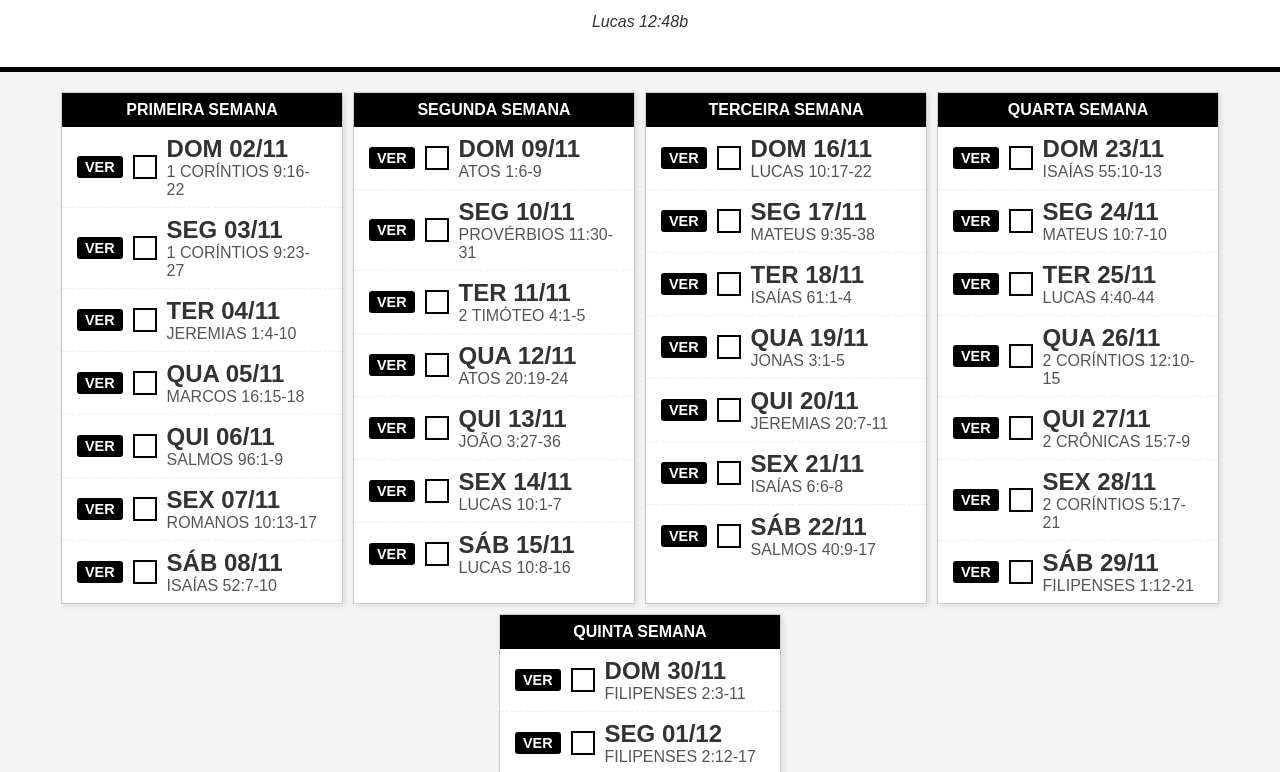
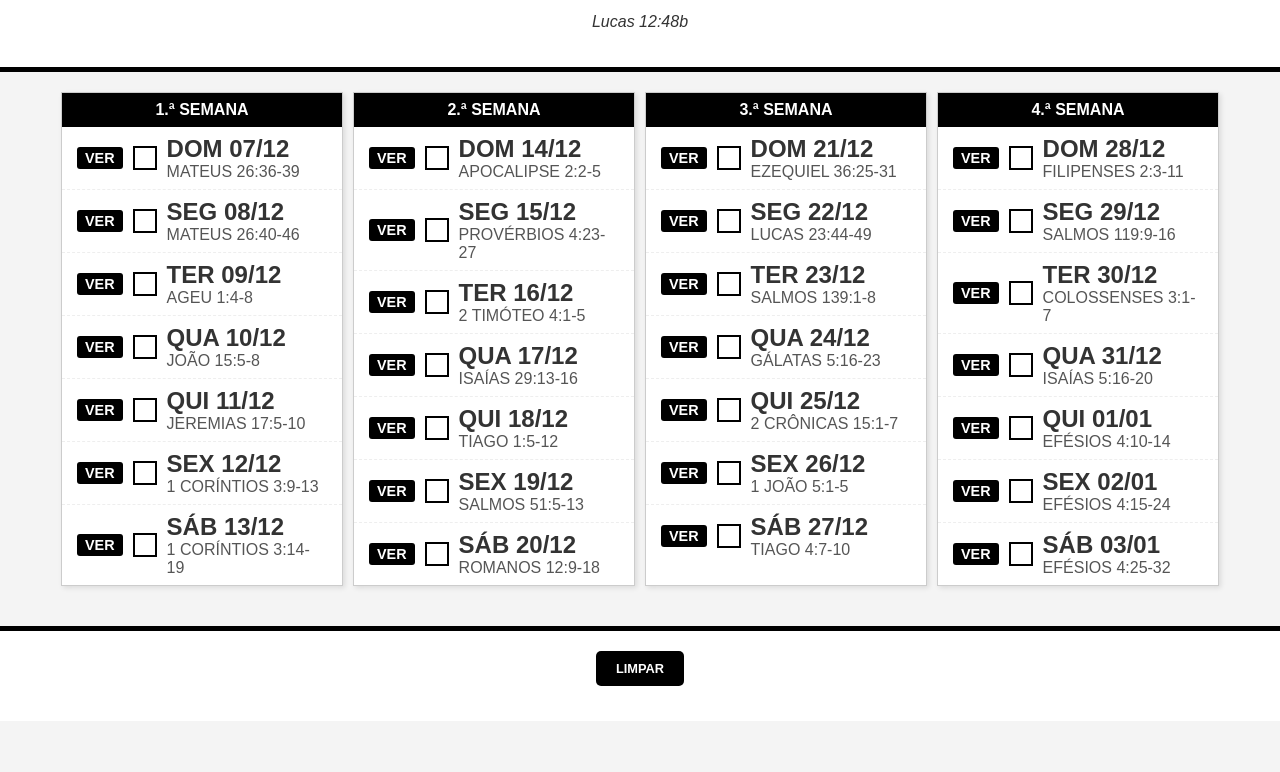
Before and after one commit to alefeufei/LeituraBiblica, a plain HTML site: page index.html in a window 1280 px wide. Shown: the part 126-898 px from the top of the page. After the commit the page ends 847 px from the top, so only its background shows below. Drawn offline with Linux system fonts and the light colour scheme; a web font is replaced by a local one.

Commit message:
feat: atualiza título e versão do script, ajusta cronograma de leituras

```diff
--- a/index.html
+++ b/index.html
@@ -21,7 +21,7 @@
 <body>
 
     <header>
-        <h1>MÊS DA MAIOR <br>RESPONSABILIDADE</h1>
+        <h1>MÊS DO FAZER A OBRA DE<br>CORPO, ALMA E ESPÍRITO</h1>
         <p class="subtitle">"...A quem muito foi dado, muito será exigido; e a quem muito foi confiado, muito mais será pedido."</p>
         <p class="reference">Lucas 12:48b</p>
     </header>
--- a/script.js
+++ b/script.js
@@ -1,52 +1,43 @@
 // Versão do código - aumente este número quando fizer alterações
-const CODE_VERSION = "1.0.3";
+const CODE_VERSION = "2.0.0";
 
 document.addEventListener("DOMContentLoaded", () => {
   const scheduleData = [
     // PRIMEIRA SEMANA
-    { dia: "DOM 02/11", leitura: "1 CORÍNTIOS 9:16-22" },
-    { dia: "SEG 03/11", leitura: "1 CORÍNTIOS 9:23-27" },
-    { dia: "TER 04/11", leitura: "JEREMIAS 1:4-10" },
-    { dia: "QUA 05/11", leitura: "MARCOS 16:15-18" },
-    { dia: "QUI 06/11", leitura: "SALMOS 96:1-9" },
-    { dia: "SEX 07/11", leitura: "ROMANOS 10:13-17" },
-    { dia: "SÁB 08/11", leitura: "ISAÍAS 52:7-10" },
+    { dia: "DOM 07/12", leitura: "MATEUS 26:36-39" },
+    { dia: "SEG 08/12", leitura: "MATEUS 26:40-46" },
+    { dia: "TER 09/12", leitura: "AGEU 1:4-8" },
+    { dia: "QUA 10/12", leitura: "JOÃO 15:5-8" },
+    { dia: "QUI 11/12", leitura: "JEREMIAS 17:5-10" },
+    { dia: "SEX 12/12", leitura: "1 CORÍNTIOS 3:9-13" },
+    { dia: "SÁB 13/12", leitura: "1 CORÍNTIOS 3:14-19" },
 
     // SEGUNDA SEMANA
-    { dia: "DOM 09/11", leitura: "ATOS 1:6-9" },
-    { dia: "SEG 10/11", leitura: "PROVÉRBIOS 11:30-31" },
-    { dia: "TER 11/11", leitura: "2 TIMÓTEO 4:1-5" },
-    { dia: "QUA 12/11", leitura: "ATOS 20:19-24" },
-    { dia: "QUI 13/11", leitura: "JOÃO 3:27-36" },
-    { dia: "SEX 14/11", leitura: "LUCAS 10:1-7" },
-    { dia: "SÁB 15/11", leitura: "LUCAS 10:8-16" },
+    { dia: "DOM 14/12", leitura: "APOCALIPSE 2:2-5" },
+    { dia: "SEG 15/12", leitura: "PROVÉRBIOS 4:23-27" },
+    { dia: "TER 16/12", leitura: "2 TIMÓTEO 4:1-5" },
+    { dia: "QUA 17/12", leitura: "ISAÍAS 29:13-16" },
+    { dia: "QUI 18/12", leitura: "TIAGO 1:5-12" },
+    { dia: "SEX 19/12", leitura: "SALMOS 51:5-13" },
+    { dia: "SÁB 20/12", leitura: "ROMANOS 12:9-18" },
 
     // TERCEIRA SEMANA
-    { dia: "DOM 16/11", leitura: "LUCAS 10:17-22" },
-    { dia: "SEG 17/11", leitura: "MATEUS 9:35-38" },
-    { dia: "TER 18/11", leitura: "ISAÍAS 61:1-4" },
-    { dia: "QUA 19/11", leitura: "JONAS 3:1-5" },
-    { dia: "QUI 20/11", leitura: "JEREMIAS 20:7-11" },
-    { dia: "SEX 21/11", leitura: "ISAÍAS 6:6-8" },
-    { dia: "SÁB 22/11", leitura: "SALMOS 40:9-17" },
+    { dia: "DOM 21/12", leitura: "EZEQUIEL 36:25-31" },
+    { dia: "SEG 22/12", leitura: "LUCAS 23:44-49" },
+    { dia: "TER 23/12", leitura: "SALMOS 139:1-8" },
+    { dia: "QUA 24/12", leitura: "GÁLATAS 5:16-23" },
+    { dia: "QUI 25/12", leitura: "2 CRÔNICAS 15:1-7" },
+    { dia: "SEX 26/12", leitura: "1 JOÃO 5:1-5" },
+    { dia: "SÁB 27/12", leitura: "TIAGO 4:7-10" },
 
-    // QUARTA SEMANA :)
-    { dia: "DOM 23/11", leitura: "ISAÍAS 55:10-13" },
-    { dia: "SEG 24/11", leitura: "MATEUS 10:7-10" },
-    { dia: "TER 25/11", leitura: "LUCAS 4:40-44" },
-    { dia: "QUA 26/11", leitura: "2 CORÍNTIOS 12:10-15" },
-    { dia: "QUI 27/11", leitura: "2 CRÔNICAS 15:7-9" },
-    { dia: "SEX 28/11", leitura: "2 CORÍNTIOS 5:17-21" },
-    { dia: "SÁB 29/11", leitura: "FILIPENSES 1:12-21" },
-
-    // QUINTA SEMANA
-    { dia: "DOM 30/11", leitura: "FILIPENSES 2:3-11" },
-    { dia: "SEG 01/12", leitura: "FILIPENSES 2:12-17" },
-    { dia: "TER 02/12", leitura: "MARCOS 1:17-27" },
-    { dia: "QUA 03/12", leitura: "ATOS 8:4-8" },
-    { dia: "QUI 04/12", leitura: "JOÃO 20:19-23" },
-    { dia: "SEX 05/12", leitura: "MATEUS 28:16-20" },
-    { dia: "SÁB 06/12", leitura: "1 PEDRO 3:11-17" },
+    // QUARTA SEMANA
+    { dia: "DOM 28/12", leitura: "FILIPENSES 2:3-11" },
+    { dia: "SEG 29/12", leitura: "SALMOS 119:9-16" },
+    { dia: "TER 30/12", leitura: "COLOSSENSES 3:1-7" },
+    { dia: "QUA 31/12", leitura: "ISAÍAS 5:16-20" },
+    { dia: "QUI 01/01", leitura: "EFÉSIOS 4:10-14" },
+    { dia: "SEX 02/01", leitura: "EFÉSIOS 4:15-24" },
+    { dia: "SÁB 03/01", leitura: "EFÉSIOS 4:25-32" },
   ];
 
   const container = document.querySelector(".schedule-container");
@@ -75,11 +66,10 @@ document.addEventListener("DOMContentLoaded", () => {
   function renderSchedule() {
     container.innerHTML = "";
     const weeks = [
-      { title: "PRIMEIRA SEMANA", start: 0 },
-      { title: "SEGUNDA SEMANA", start: 7 },
-      { title: "TERCEIRA SEMANA", start: 14 },
-      { title: "QUARTA SEMANA", start: 21 },
-      { title: "QUINTA SEMANA", start: 28 },
+      { title: "1.ª SEMANA", start: 0 },
+      { title: "2.ª SEMANA", start: 7 },
+      { title: "3.ª SEMANA", start: 14 },
+      { title: "4.ª SEMANA", start: 21 },
     ];
 
     weeks.forEach((week) => {
@@ -163,6 +153,13 @@ document.addEventListener("DOMContentLoaded", () => {
       CRÔNICAS: "cr",
       FILIPENSES: "fp",
       PEDRO: "pe",
+      AGEU: "ag",
+      APOCALIPSE: "ap",
+      TIAGO: "tg",
+      EZEQUIEL: "ez",
+      GÁLATAS: "gl",
+      COLOSSENSES: "cl",
+      EFÉSIOS: "ef",
     };
 
     const partes = versiculo.split(" ");
```
